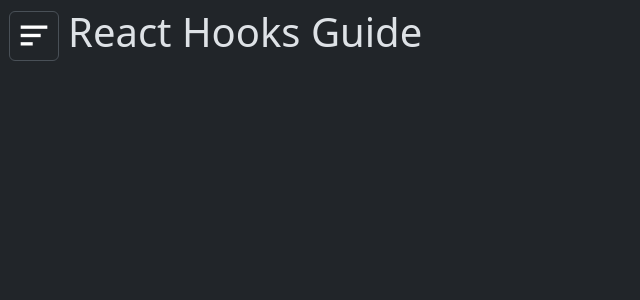
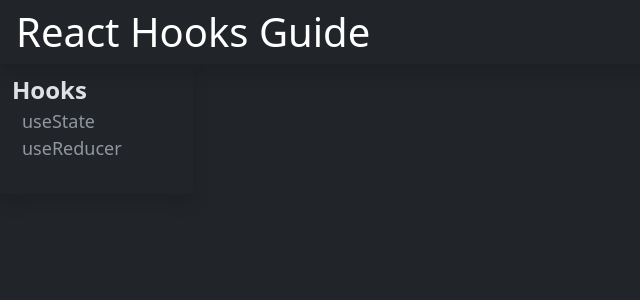
Before and after one commit to alonzojoe/react-hooks-guide, a React (Vite) app: page / in a window 1280 px wide. Shown: the top 300 px of the page, without its empty margins (0-640 px from the left). Built offline with nearby package versions, Linux system fonts and the light colour scheme.

Commit message:
refactor: RootLayout UI UX, add sidebar and add logic behind hideshow of sidebar based on screenSize

```diff
--- a/src/Layouts/RootLayout.jsx
+++ b/src/Layouts/RootLayout.jsx
@@ -1,21 +1,79 @@
-import { Outlet, NavLink } from "react-router-dom";
+import { useRef, useEffect, useState } from "react";
+import { Outlet, NavLink, Link } from "react-router-dom";
 
 const RootLayout = () => {
+  const headerRef = useRef(null);
+  const [headerHeight, setHeaderHeight] = useState(0);
+
+  const getUpdatedHeight = () => {
+    if (headerRef.current) {
+      setHeaderHeight(`${headerRef.current.offsetHeight}px`);
+    }
+  };
+
+  useEffect(() => {
+    getUpdatedHeight();
+    window.addEventListener("resize", getUpdatedHeight);
+
+    return () => {
+      window.removeEventListener("resize", getUpdatedHeight);
+    };
+  }, []);
+
   return (
     <>
-      <h1 className="p-2">
+      <h1
+        ref={headerRef}
+        className="p-2 bg-dark shadow top-0 position-fixed w-100"
+      >
         <button
-          className="btn btn-dark p-0"
+          className="btn btn-dark p-0 d-lg-none"
           type="button"
           data-bs-toggle="offcanvas"
           data-bs-target="#sidebar"
           aria-controls="sidebar"
         >
-          <i className="bx bx-menu-alt-left fs-1 border rounded p-1"></i>
+          <i className="bx bx-menu-alt-left fs-1 border rounded route-link p-1"></i>
         </button>
-        <span className="mx-2">React Hooks Guide</span>
+        <Link to="/" className="mx-2 text-decoration-none text-white">
+          React Hooks Guide
+        </Link>
       </h1>
+      <div className="row" style={{ marginTop: headerHeight }}>
+        <div className="col-lg-2 d-none d-lg-block ">
+          <div className="container shadow">
+            <li className="bd-links-group py-2 list-unstyled">
+              <strong className="bd-links-heading d-flex w-100 align-items-center fw-semibold fs-4">
+                Hooks
+              </strong>
 
+              <ul className="list-unstyled fw-normal pb-2 small">
+                <li>
+                  <NavLink
+                    to="/use-state"
+                    className=" bd-links-link d-inline-block text-decoration-none rounded route-link"
+                  >
+                    useState
+                  </NavLink>
+                </li>
+                <li>
+                  <NavLink
+                    to="/use-reducer"
+                    className=" bd-links-link d-inline-block text-decoration-none rounded route-link"
+                  >
+                    useReducer
+                  </NavLink>
+                </li>
+              </ul>
+            </li>
+          </div>
+        </div>
+        <div className="col-lg-10 col-sm-12">
+          <div className="container-fluid">
+            <Outlet />
+          </div>
+        </div>
+      </div>
       <div
         className="offcanvas offcanvas-start"
         id="sidebar"
@@ -30,9 +88,9 @@
             aria-label="Close"
           ></button>
         </div>
-        <div className="offcanvas-body">
+        <div className="offcanvas-body" data-bs-dismiss="offcanvas">
           <li className="bd-links-group py-2 list-unstyled">
-            <strong className="bd-links-heading d-flex w-100 align-items-center fw-semibold fs-5">
+            <strong className="bd-links-heading d-flex w-100 align-items-center fw-semibold fs-4">
               Hooks
             </strong>
 
@@ -40,7 +98,7 @@
               <li>
                 <NavLink
                   to="/use-state"
-                  className="fs-4 bd-links-link d-inline-block text-decoration-none rounded"
+                  className=" bd-links-link d-inline-block text-decoration-none rounded route-link"
                 >
                   useState
                 </NavLink>
@@ -48,7 +106,7 @@
               <li>
                 <NavLink
                   to="/use-reducer"
-                  className="fs-4 bd-links-link d-inline-block text-decoration-none rounded"
+                  className=" bd-links-link d-inline-block text-decoration-none rounded route-link"
                 >
                   useReducer
                 </NavLink>
@@ -57,9 +115,6 @@
           </li>
         </div>
       </div>
-      <div className="container-fluid">
-        <Outlet />
-      </div>
     </>
   );
 };
--- a/src/index.css
+++ b/src/index.css
@@ -9,7 +9,12 @@
   -moz-osx-font-smoothing: grayscale;
 }
 
+body {
+  overflow-x: hidden;
+}
+
 code {
+  color: #58c4dc;
   background-color: #0000;
   border-radius: 3px;
   padding: 0 4px;
@@ -28,3 +33,29 @@
   display: block;
   line-height: 1.5;
 }
+
+.route-link {
+  padding-left: 10px;
+  color: #92969d !important;
+  text-decoration: none;
+  font-size: 18px;
+  position: relative;
+}
+
+.route-link:hover {
+  color: #58c4dc !important;
+}
+
+.route-link.active {
+  color: #58c4dc !important;
+}
+
+.route-link.active::before {
+  content: "";
+  position: absolute;
+  top: 3px;
+  left: 2px;
+  height: 20px;
+  width: 3px;
+  background-color: #58c4dc;
+}
```
